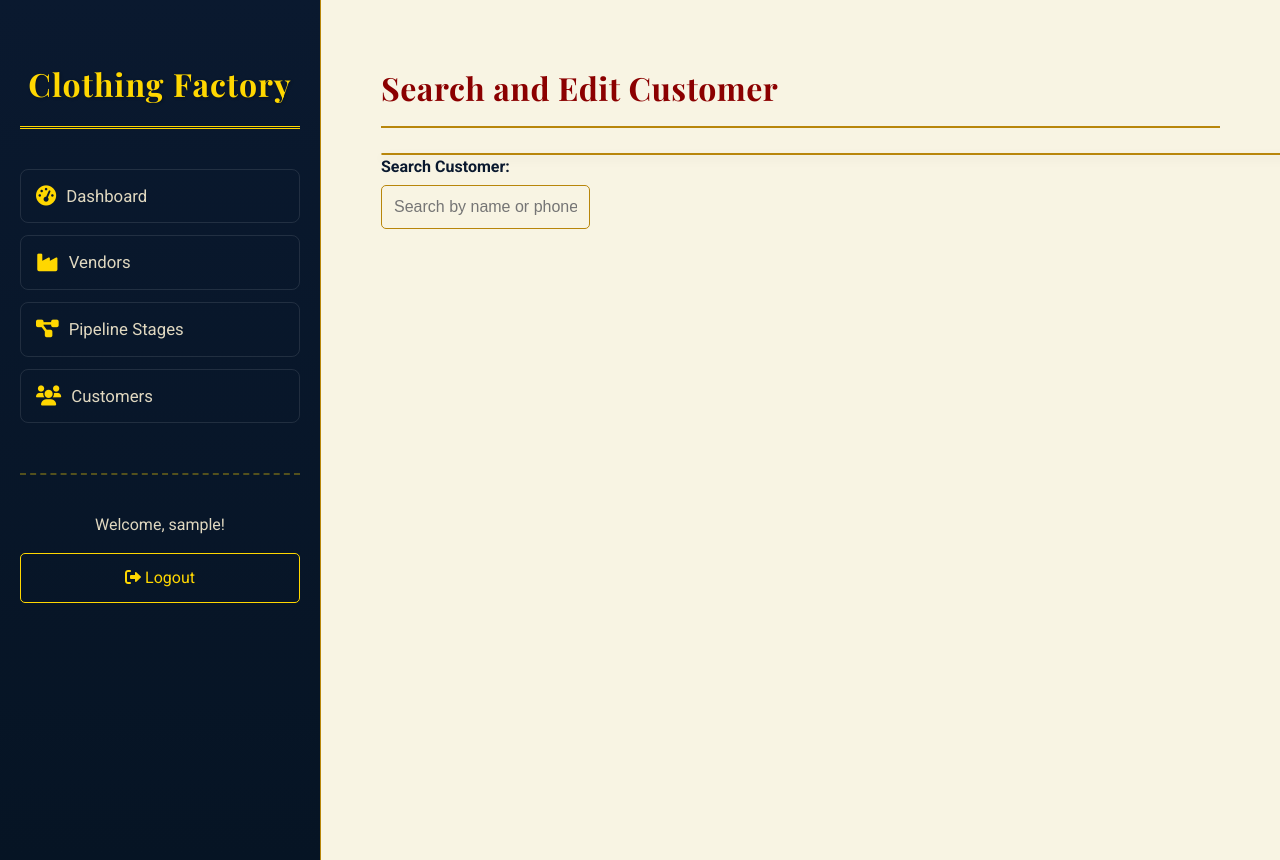
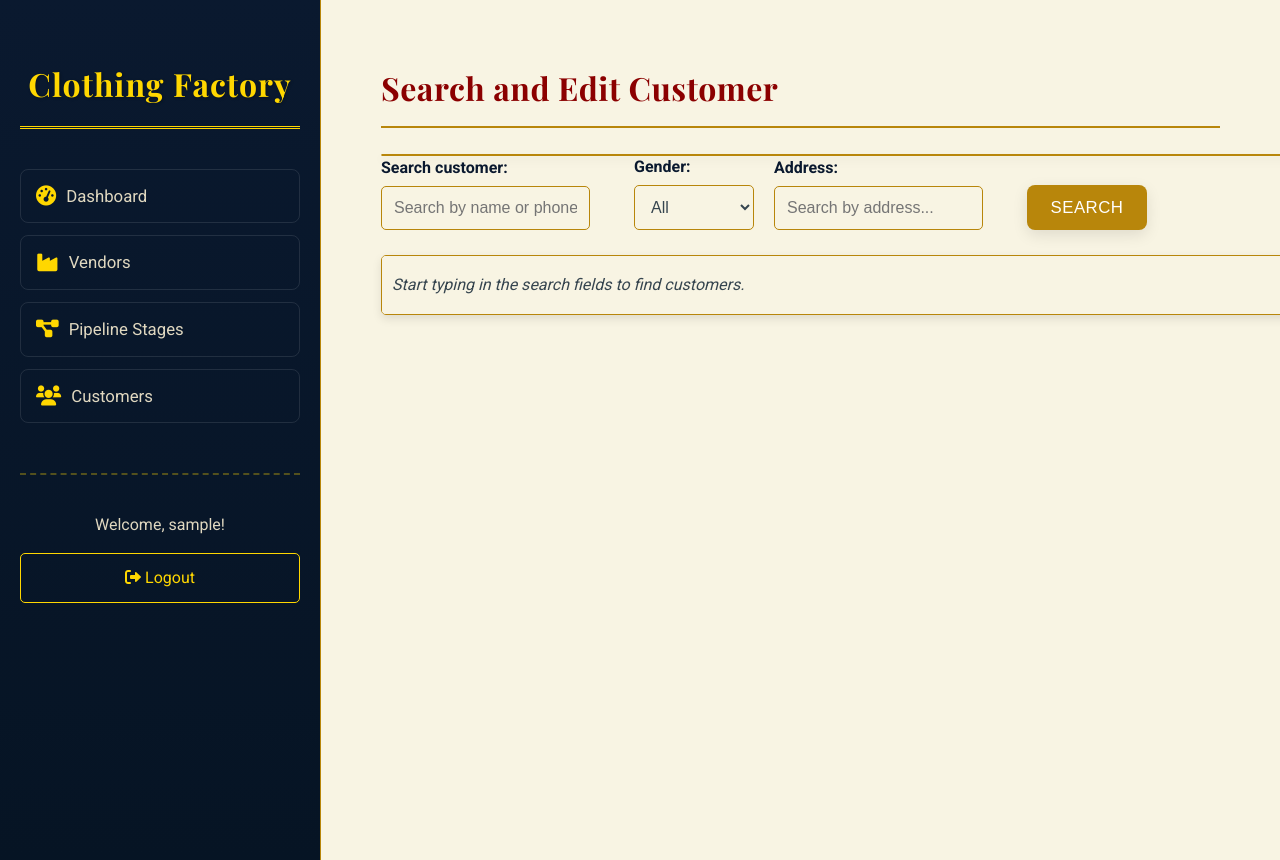
Before and after one commit to Yameen-Shaikh/Clothing-Tracker, a Django app: page /customers/search-detail/ in a window 1280 px wide. Run offline with Django 5.2, Linux system fonts and the light colour scheme; the visitor is signed in with stand-in values (Sample User, id 1).

Commit message:
Search customer now also filter by gender and address

```diff
--- a/production_tracker/forms.py
+++ b/production_tracker/forms.py
@@ -30,7 +30,7 @@ class OrderForm(forms.ModelForm):
 class CustomerForm(forms.ModelForm):
     class Meta:
         model = Customer
-        fields = ['name', 'email', 'phone', 'address']
+        fields = ['name', 'email', 'phone', 'address', 'gender']
 
     def clean_phone(self):
         phone = self.cleaned_data.get('phone')
--- a/production_tracker/models.py
+++ b/production_tracker/models.py
@@ -2,11 +2,17 @@ from django.db import models
 from django.contrib.postgres.fields import ArrayField
 
 class Customer(models.Model):
+    GENDER_CHOICES = [
+        ('Male', 'Male'),
+        ('Female', 'Female'),
+        ('Other', 'Other'),
+    ]
     id = models.AutoField(primary_key=True)
     name = models.CharField(max_length=100)
     email = models.EmailField()
     phone = models.BigIntegerField(null=True, blank=True, unique=True)
     address = models.TextField(blank=True)
+    gender = models.CharField(max_length=10, choices=GENDER_CHOICES, null=True, blank=True)
 
     def __str__(self):
         return self.name
--- a/production_tracker/static/production_tracker/css/style.css
+++ b/production_tracker/static/production_tracker/css/style.css
@@ -409,7 +409,7 @@ form textarea:focus {
   top: 0;
   width: 100%;
   height: 100%;
-    background-color: rgba(0,0,0,0.5);
+  background-color: rgba(0, 0, 0, 0.5);
   display: flex;
   justify-content: center;
   align-items: center;
@@ -420,7 +420,7 @@ form textarea:focus {
   background-color: var(--cream-light);
   padding: 20px;
   border-radius: 5px;
-    box-shadow: 0 5px 15px rgba(0,0,0,0.3);
+  box-shadow: 0 5px 15px rgba(0, 0, 0, 0.3);
   width: 400px;
 }
 
@@ -433,3 +433,13 @@ form textarea:focus {
   width: 100%;
   margin-bottom: 10px;
 }
+
+.centered-message {
+  text-align: left;
+  width: 100%;
+  display: block; /* Ensure it takes full width to center properly */
+  margin-top: 15px;
+  margin-left: 10px; /* Add some space from the search results */
+  font-style: italic;
+  color: var(--text-dark);
+}
--- a/production_tracker/templates/production_tracker/customer_search_detail.html
+++ b/production_tracker/templates/production_tracker/customer_search_detail.html
@@ -3,16 +3,43 @@
 {% block content %}
     <h1>Search and Edit Customer</h1>
 
-    <form class="filter-form">
+    <form class="filter-form" method="get">
         <div class="filter-group">
-            <label for="customer-search-input">Search Customer:</label>
-            <input type="text" id="customer-search-input" placeholder="Search by name or phone..." value="{% if customer %}{{ customer.name }} - {{ customer.phone }}{% endif %}">
-            <div id="customer-search-results" class="custom-search-results"></div>
+            <label for="search_name">Search customer:</label>
+            <input type="text" id="search_name" name="search_name" value="{{ search_name }}" placeholder="Search by name or phone...">
+            <div id="customer-name-suggestions" class="custom-search-results"></div>
         </div>
+        <div class="filter-group">
+            <label for="search_gender">Gender:</label>
+            <select id="search_gender" name="search_gender">
+                <option value="">All</option>
+                {% for value, label in gender_choices %}
+                    <option value="{{ value }}" {% if search_gender == value %}selected{% endif %}>{{ label }}</option>
+                {% endfor %}
+            </select>
+        </div>
+        <div class="filter-group">
+            <label for="search_address">Address:</label>
+            <input type="text" id="search_address" name="search_address" value="{{ search_address }}" placeholder="Search by address...">
+        </div>
+        <button type="submit">Search</button>
     </form>
+
+    <div id="customer-search-results" class="custom-search-results">
+        {% for cust in customers %}
+            <div data-customer-id="{{ cust.id }}">{{ cust.name }} - {{ cust.phone }}</div>
+        {% empty %}
+            {% if search_name or search_gender or search_address %}
+                <p>No customers found for your search criteria.</p>
+            {% else %}
+                <p class="centered-message">Start typing in the search fields to find customers.</p>
+            {% endif %}
+        {% endfor %}
+    </div>
+
     <input type="hidden" id="selected-customer-id" value="{% if customer %}{{ customer.id }}{% endif %}">
-    {% if customer %}
-    <div id="customer-details-section">
+
+    <div id="customer-details-section" {% if not customer %}style="display:none;"{% endif %}>
         <form method="post" id="customer-detail-form">
             {% csrf_token %}
             <input type="hidden" name="customer_id" value="{{ customer.id }}">
@@ -20,15 +47,16 @@
             <button type="submit">Save Changes</button>
         </form>
     </div>
-    {% endif %}
 
+{% endblock %}
+
+{% block extra_js %}
 <script>
 document.addEventListener('DOMContentLoaded', function() {
-            const customerSearchInput = document.getElementById('customer-search-input');
+    const searchNameInput = document.getElementById('search_name');
+    const customerNameSuggestions = document.getElementById('customer-name-suggestions');
     const customerSearchResults = document.getElementById('customer-search-results');
-            const selectedCustomerId = document.getElementById('selected-customer-id');
     const customerDetailsSection = document.getElementById('customer-details-section');
-            const customerDetailForm = document.getElementById('customer-detail-form');
 
     // Function to load customer details into the form
     function loadCustomerDetails(customerId) {
@@ -36,52 +64,41 @@
             window.location.href = `{% url 'customer_search_detail' %}?customer_id=${customerId}`;
         } else {
             // Clear the form and hide details section if no customer is selected
-                    customerDetailForm.reset();
-                    customerDetailForm.querySelector('input[name="customer_id"]').value = '';
             customerDetailsSection.style.display = 'none';
         }
     }
 
-            // Initial display of details if a customer is already selected (e.g., after a save)
-            if (selectedCustomerId.value) {
-                customerDetailsSection.style.display = 'block';
-            }
+    // Handle click on search results (from initial search or suggestions)
+    customerSearchResults.querySelectorAll('div[data-customer-id]').forEach(div => {
+        div.addEventListener('click', function() {
+            const customerId = this.dataset.customerId;
+            loadCustomerDetails(customerId);
+        });
+    });
 
-            customerSearchInput.addEventListener('keyup', function() {
-                const query = customerSearchInput.value;
+    // Autocomplete for customer name search
+    searchNameInput.addEventListener('keyup', function() {
+        const query = searchNameInput.value;
         if (query.length > 2) {
             fetch(`/api/customer-search/?query=${query}`)
                 .then(response => response.json())
                 .then(data => {
-                            customerSearchResults.innerHTML = '';
+                    customerNameSuggestions.innerHTML = '';
                     data.forEach(customer => {
-                                const customerDiv = document.createElement('div');
-                                customerDiv.innerHTML = `${customer.name} - ${customer.phone}`;
-                                customerDiv.style.cursor = 'pointer';
-                                customerDiv.addEventListener('click', function() {
-                                    customerSearchInput.value = `${customer.name} - ${customer.phone}`;
-                                    customerSearchResults.innerHTML = '';
-                                    loadCustomerDetails(customer.id);
+                        const suggestionDiv = document.createElement('div');
+                        suggestionDiv.innerHTML = `${customer.name} - ${customer.phone}`;
+                        suggestionDiv.style.cursor = 'pointer';
+                        suggestionDiv.addEventListener('click', function() {
+                            searchNameInput.value = customer.name; // Set name in input
+                            customerNameSuggestions.innerHTML = ''; // Clear suggestions
+                            // Optionally, trigger a search or load details directly
+                            // For now, just set the name and let the user click search or refine
                         });
-                                customerSearchResults.appendChild(customerDiv);
+                        customerNameSuggestions.appendChild(suggestionDiv);
                     });
                 });
         } else {
-                    customerSearchResults.innerHTML = '';
-                    // If search input is cleared, also clear the selected customer and form
-                    if (selectedCustomerId.value) {
-                        loadCustomerDetails(null);
-                    }
-                }
-            });
-
-            // Hide details section and clear form when search input is focused and a customer is selected
-            customerSearchInput.addEventListener('focus', function() {
-                if (selectedCustomerId.value) {
-                    customerDetailsSection.style.display = 'none';
-                    customerDetailForm.reset();
-                    selectedCustomerId.value = '';
-                    customerDetailForm.querySelector('input[name="customer_id"]').value = '';
+            customerNameSuggestions.innerHTML = '';
         }
     });
 
--- a/production_tracker/views.py
+++ b/production_tracker/views.py
@@ -19,13 +19,26 @@ class CustomerDetailUpdateView(LoginRequiredMixin, View):
 
     def get(self, request, *args, **kwargs):
         customer_id = request.GET.get('customer_id')
+        search_name = request.GET.get('search_name', '')
+        search_gender = request.GET.get('search_gender', '')
+        search_address = request.GET.get('search_address', '')
+
         customer = None
-        form = None
+        form = self.form_class()
+        customers = Customer.objects.none() # Start with an empty queryset
+
+        if search_name or search_gender or search_address:
+            customers = Customer.objects.all()
+            if search_name:
+                customers = customers.filter(Q(name__icontains=search_name) | Q(phone__icontains=search_name))
+            if search_gender:
+                customers = customers.filter(gender=search_gender)
+            if search_address:
+                customers = customers.filter(address__icontains=search_address)
+
         if customer_id:
             customer = get_object_or_404(Customer, pk=customer_id)
             form = self.form_class(instance=customer)
-        else:
-            form = self.form_class()
 
         # Check for success message
         success_message = request.session.pop('success_message', None)
@@ -33,7 +46,12 @@ class CustomerDetailUpdateView(LoginRequiredMixin, View):
         return render(request, self.template_name, {
             'form': form,
             'customer': customer,
-            'success_message': success_message
+            'success_message': success_message,
+            'customers': customers, # Pass filtered customers to the template
+            'search_name': search_name,
+            'search_gender': search_gender,
+            'search_address': search_address,
+            'gender_choices': Customer.GENDER_CHOICES,
         })
 
     def post(self, request, *args, **kwargs):
@@ -50,7 +68,29 @@ class CustomerDetailUpdateView(LoginRequiredMixin, View):
             request.session['success_message'] = 'Customer details updated successfully!'
             return redirect(request.path_info + f"?customer_id={customer.id if customer else ''}")
         else:
-            return render(request, self.template_name, {'form': form, 'customer': customer})
+            # Re-render the page with existing search parameters if form is invalid
+            search_name = request.POST.get('search_name', '')
+            search_gender = request.POST.get('search_gender', '')
+            search_address = request.POST.get('search_address', '')
+            customers = Customer.objects.none()
+            if search_name or search_gender or search_address:
+                customers = Customer.objects.all()
+                if search_name:
+                    customers = customers.filter(name__icontains=search_name)
+                if search_gender:
+                    customers = customers.filter(gender=search_gender)
+                if search_address:
+                    customers = customers.filter(address__icontains=search_address)
+
+            return render(request, self.template_name, {
+                'form': form,
+                'customer': customer,
+                'customers': customers,
+                'search_name': search_name,
+                'search_gender': search_gender,
+                'search_address': search_address,
+                'gender_choices': Customer.GENDER_CHOICES,
+            })
 from datetime import date
 from django.contrib.auth.views import LoginView
 from rest_framework_simplejwt.tokens import RefreshToken
```
Also changed, not shown: production_tracker/migrations/0005_customer_gender.py (added). Lines whose indentation alone changed are shown as unchanged.
